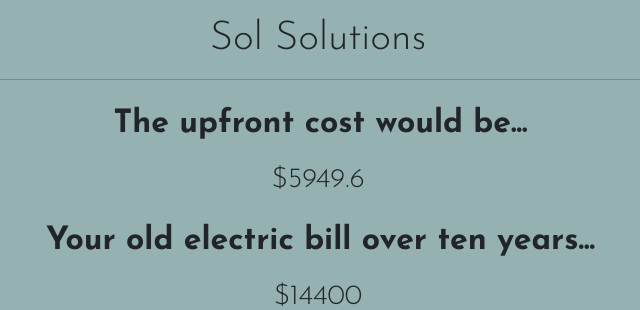
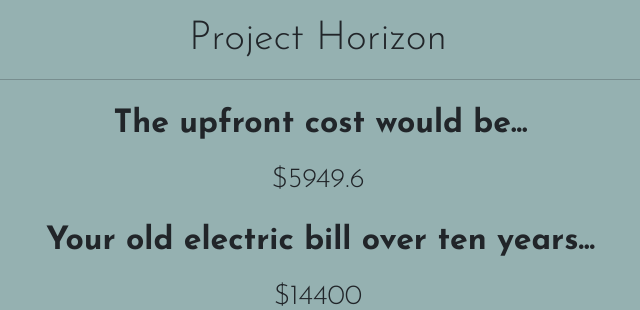
Before and after one commit to AndrewMitchell25/hackathon, a Flask app: page /consultation in a window 1280 px wide. Shown: the part 47-357 px from the top of the page, without its empty margins (322-962 px from the left). Run offline with Flask 2, Linux system fonts and the light colour scheme; a user stored in the database is signed in; data comes from the database, SQL or seed files in the repository.

Commit message:
Update consultation.html

```diff
--- a/website/templates/consultation.html
+++ b/website/templates/consultation.html
@@ -1,7 +1,7 @@
 {% extends "base.html" %}
 {% block title%}Consultation{% endblock %}
 {% block content%}
-<h1>Sol Solutions</h1>
+<h1>Project Horizon</h1>
 <hr>
 <div>
     <h2 id="savings"><b>The upfront cost would be...</b></h2>
```
